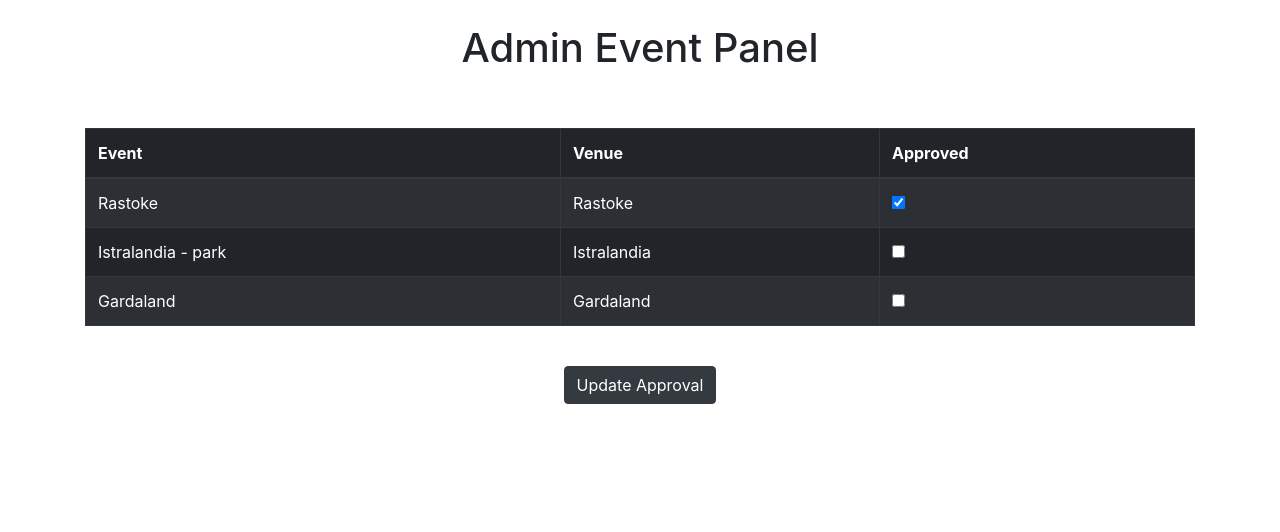
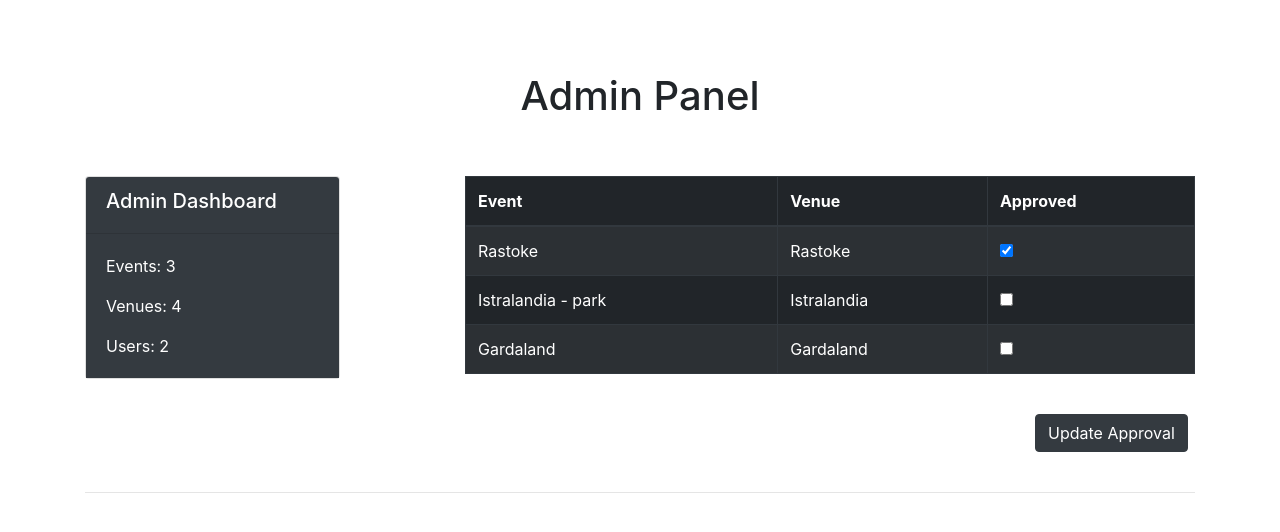
Before and after one commit to Mateokruljac/Weekend-events, a Django app: page /admin-approval in a window 1280 px wide. Shown: the part 62-594 px from the top of the page. Run offline with Django 4.2, Linux system fonts and the light colour scheme; a user stored in the database is signed in; data comes from the database, SQL or seed files in the repository; both versions use the stored data as it was after the commit; some libraries are stand-ins or nearby versions.

Commit message:
Admin panel has been successfully Updated!

```diff
--- a/events/views.py
+++ b/events/views.py
@@ -334,6 +334,14 @@
 
 #create admin event approval page
 def admin_approval(request):
+    #get numbers of events,venues and users
+    event_count = Event.objects.all().count()
+    venue_count = Venue.objects.all().count()
+    user_count = User.objects.all().count()
+
+    #get all venues
+    venue_list = Venue.objects.all()
+
     event_list = Event.objects.all().order_by("event_date")
     if request.user.is_superuser:
         if request.method == "POST":
@@ -348,9 +356,17 @@
                Event.objects.filter(pk = int(x)).update(approved = True)
 
            messages.success(request,"Event list approval has been updated successfully!")
-           return render(request,"event/admin_approval.html",{"event_list":event_list})
+           return render(request,"event/admin_approval.html",{"event_list":event_list,
+                                                              "event_count":event_count,
+                                                              "venue_count":venue_count,
+                                                              "user_count":user_count,
+                                                              "venue_list":venue_list})
         else:
-           return render(request,"event/admin_approval.html",{"event_list":event_list})
+           return render(request,"event/admin_approval.html",{"event_list":event_list,
+                                                              "event_count":event_count,
+                                                              "venue_count":venue_count,
+                                                              "user_count":user_count,
+                                                              "venue_list":venue_list})
     else:
         messages.info(request,"Sorry! You are not allowed to see this page!")
         return render (request,"event/admin_approval.html")
--- a/members/views.py
+++ b/members/views.py
@@ -13,7 +13,7 @@
         user    = authenticate(request,username = username,password = password)
         if user is not None:
             login(request,user)
-            return redirect("home")
+            return render(request,"core/home.html")
         else:
             messages.info(request,"Invalid username or password! Please, try again or create new profile!")
             return render (request,"registration/login.html")
@@ -22,7 +22,7 @@
 
 def user_logout(request):
     logout(request)
-    return render (request,"home.html")
+    return render (request,"core/home.html")
 
 def user_register(request):
     if request.method == "POST":
--- a/templates/event/admin_approval.html
+++ b/templates/event/admin_approval.html
@@ -1,11 +1,29 @@
 {% extends 'core/base.html' %}
 
 {% block content %}
-{% if user.is_authenticated %}
-   <center><h1>Admin Event Panel </h1>
-   <br><br>
+<br><br>
+<h1 align ="center">Admin Panel </h1>
+<br><br>
+<div class = "row">
+<div class = "col-sm-3">
 <form action = "" method = "POST">
     {% csrf_token %}
+    {% if user.is_authenticated %}
+    <div class="card">
+        <div class="card-header bg-dark">
+         <h5 style ="color:white">Admin Dashboard</h5>
+        </div>
+        <div class="card-body bg-dark">
+          <p class="card-text" style = "color:white"> Events: {{event_count}}</p>
+          <p class="card-text" style = "color:white"> Venues: {{venue_count}}</p>
+          <p class="card-text" style = "color:white"> Users: {{user_count}}</p>
+
+        </div>
+    </div>
+</div>
+    <div class ="col-sm-1"></div>
+    <div class = "col-sm-8">
+       {% comment %} <center><h1>Admin Event Panel </h1> {% endcomment %}
    <table class="table table-hover  table-striped table-bordered table-dark">
             <thead>
                 <tr>
@@ -35,11 +53,21 @@
             </tbody>
         </table>
 <br>
-<input type ="submit" class ="btn btn-dark btn-hover" value = "Update Approval" >
-</form>
+</div>
+</div>
+
+<div class ="row">
+<div class = "col-sm-10">
+</div>
+<div class ="col-sm-2">
+<input type ="submit"  class ="btn btn-dark btn-hover" value = "Update Approval" >
 {% for message in messages %}
             {{message}}
             {% endfor %}
+</div>
+</div>
+</form>
+<br><hr><br>
 {% else %}
     {% for message in messages %}
             {{message}}
```
Also changed, not shown: db.sqlite3.
